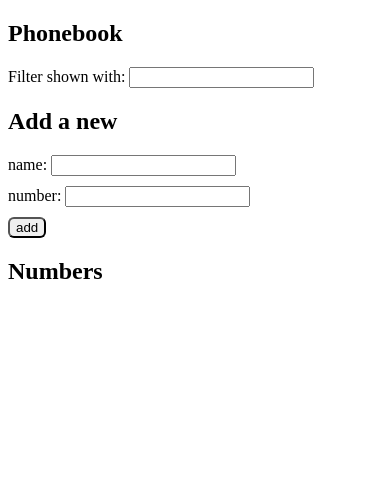
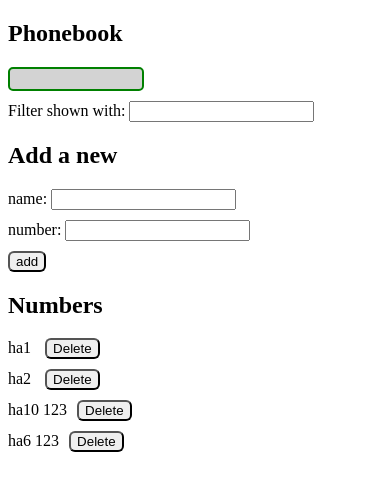
Before and after one commit to hadao169/FullStackUniversityHelsinki, a React (Vite) app in the folder PART_2/phonebook/: page / in a window 390 px wide. Shown: the top 490 px of the page. Built offline with nearby package versions, Linux system fonts and the light colour scheme; data requests are answered from the project's data file.

Commit message:
Phonebook Step11

```diff
--- a/PART_2/phonebook/db.json
+++ b/PART_2/phonebook/db.json
@@ -1,3 +1,24 @@
 {
-  "persons": []
+  "persons": [
+    {
+      "id": "1",
+      "name": "ha1",
+      "number": ""
+    },
+    {
+      "id": "5",
+      "name": "ha2",
+      "number": ""
+    },
+    {
+      "id": "7",
+      "name": "ha10",
+      "number": "123"
+    },
+    {
+      "id": "6",
+      "name": "ha6",
+      "number": "123"
+    }
+  ]
 }
--- a/PART_2/phonebook/src/App.css
+++ b/PART_2/phonebook/src/App.css
@@ -23,3 +23,15 @@
 .deleteBtn:hover{
   background-color: lightblue;
 }
+
+.error {
+  color: green;
+  background: lightgrey;
+  font-size: 20px;
+  border-radius: 5px;
+  border: 2px green solid;
+  padding: 10px;
+  margin-bottom: 10px;
+  width: 30%;
+  height: fit-content;
+}
--- a/PART_2/phonebook/src/App.jsx
+++ b/PART_2/phonebook/src/App.jsx
@@ -1,5 +1,4 @@
 import { useState, useEffect } from "react";
-import "./App.css";
 import personService from "./services/persons.js";
 
 const PersonForm = ({
@@ -53,12 +52,21 @@ const Filter = ({ searchTerm, onSearch }) => {
   );
 };
 
+const Notification = ({ message }) => {
+  if (message === null) {
+    return null;
+  }
+
+  return <div className="error">{message}</div>;
+};
+
 const App = () => {
   const [persons, setPersons] = useState([]);
 
   const [newName, setNewName] = useState("");
   const [newNumber, setNewNumber] = useState("");
   const [searchTerm, setSearchTerm] = useState("");
+  const [errorMessage, setErrorMessage] = useState("");
 
   useEffect(() => {
     personService
@@ -70,21 +78,6 @@ const App = () => {
         console.log(err);
       });
   }, []);
-
-  const handleDeleteContact = (id) => {
-    if (window.confirm("Are you sure you want to delete this contact?")) {
-      personService
-
-        .deletes(id)
-        .then(() => {
-          // Update state by filtering out the deleted contact
-          setPersons(persons.filter((person) => person.id !== id));
-        })
-        .catch((err) => {
-          console.error("Error deleting contact:", err);
-        });
-    }
-  };
 
   const handleNameChange = (e) => {
     setNewName(e.target.value);
@@ -100,22 +93,52 @@ const App = () => {
 
   const handleAddName = (event) => {
     event.preventDefault();
+
     const newContact = {
       name: newName,
       number: newNumber,
       id: (persons.length + 1).toString(),
     };
 
-    personService
-      .create(newContact)
-      .then((returnedContact) => setPersons(persons.concat(returnedContact)));
-
-    if (isDuplicate(persons) === false) {
-      setPersons([...persons, newContact]);
-      setNewName(" ");
+    if (!isDuplicate(persons)) {
+      personService.create(newContact).then((returnedContact) => {
+        setPersons(persons.concat(returnedContact));
+        setErrorMessage(`Added ${newContact.name}`);
+      });
+      setTimeout(() => {
+        setErrorMessage("");
+      }, 4000);
+      setNewName("");
       setNewNumber("");
     } else {
-      alert(`${newName} is already added to the phonebook.`);
+      const changedPerson = persons.find((person) => person.name === newName);
+      if (
+        window.confirm(
+          `${changedPerson.name} is already added to phonebook, replace the old number with a new one?`
+        )
+      ) {
+        if (changedPerson) {
+          const updatedPerson = { ...changedPerson, number: newNumber };
+
+          personService
+            .update(changedPerson.id, updatedPerson)
+            .then((returnedContact) => {
+              setPersons(
+                persons.map((person) =>
+                  person.id !== returnedContact.id ? person : returnedContact
+                )
+              );
+              setErrorMessage(
+                `${updatedPerson.name}'s phonenumber has been changed!`
+              );
+              setTimeout(() => {
+                setErrorMessage("");
+              }, 4000);
+              setNewName("");
+              setNewNumber("");
+            });
+        }
+      }
     }
   };
 
@@ -133,17 +156,31 @@ const App = () => {
   //   return personsList.some((person) => person.name === name);
   // };
 
+  const handleDeleteContact = (id) => {
+    const contactRemoved = persons.find((person) => person.id === id);
+    if (window.confirm(`Delete ${contactRemoved.name}`)) {
+      personService
+
+        .deletes(id)
+        .then(() => {
+          // Update state by filtering out the deleted contact
+          setPersons(persons.filter((person) => person.id !== id));
+        })
+        .catch((err) => {
+          console.error("Error deleting contact:", err);
+        });
+    }
+  };
+
   //handle "filter by name" logic which is case insensitivity
-  const filteredPersons = persons.filter((person) => {
-    console.log("person: ", person);
-    const check = person.name.toLowerCase().includes(searchTerm.toLowerCase());
-    console.log("check ", check);
-    return check;
-  });
+  const filteredPersons = persons.filter((person) =>
+    person.name.toLowerCase().includes(searchTerm.toLowerCase())
+  );
 
   return (
     <div>
       <h2>Phonebook</h2>
+      <Notification message={errorMessage} />
       <Filter searchTerm={searchTerm} onSearch={handleSearchNameChange} />
       <h2>Add a new</h2>
       <PersonForm
--- a/PART_2/phonebook/src/main.jsx
+++ b/PART_2/phonebook/src/main.jsx
@@ -1,6 +1,7 @@
 import { StrictMode } from "react";
 import { createRoot } from "react-dom/client";
 import App from "./App.jsx";
+import "./App.css";
 
 createRoot(document.getElementById("root")).render(
   <StrictMode>
```
